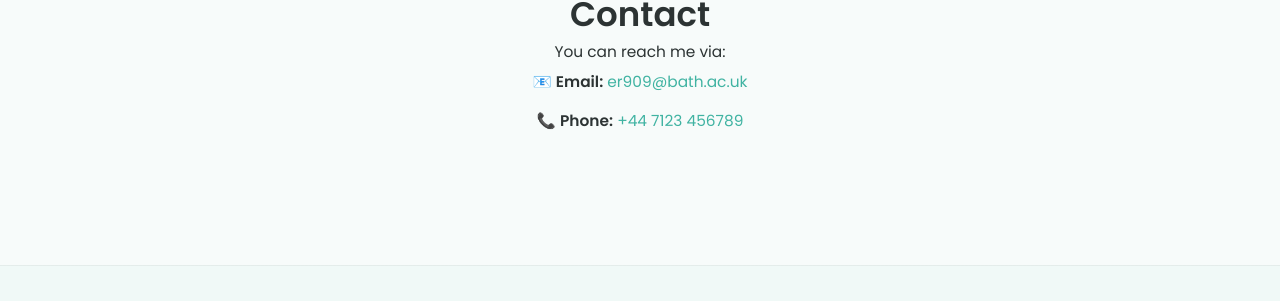
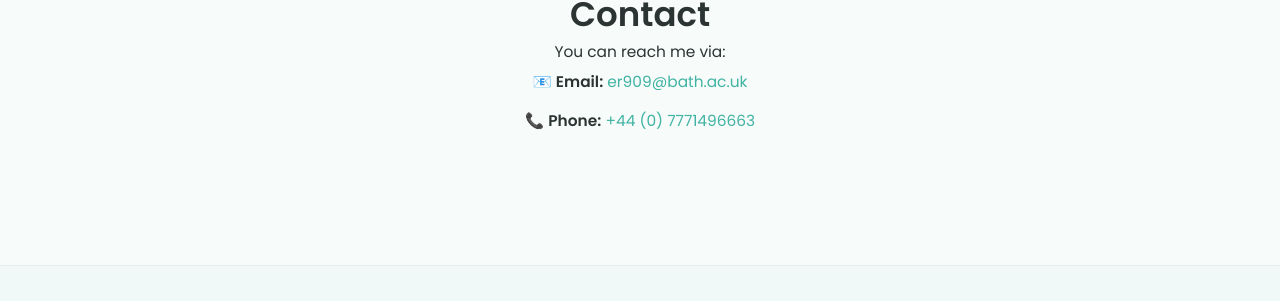
Before and after one commit to elliotroutier/elliot_portfolio, a Jekyll site: the page built from index.html, in a window 1280 px wide and 900 px high, scrolled down 3653 px. Shown: the part 485-786 px from the top of the window. Built offline with Jekyll 4.4.1, drawn with Linux system fonts in a browser that asks for light colours.

Commit message:
Update contact.html

```diff
--- a/_includes/contact.html
+++ b/_includes/contact.html
@@ -12,7 +12,7 @@
 
   <p>
     <span style="display: inline-block; margin: 0.5em;">
-      📞 <strong>Phone:</strong> <a href="tel:+44 (0) 7771496663">+44 7123 456789</a>
+      📞 <strong>Phone:</strong> <a href="tel:+447771496663">+44 (0) 7771496663</a>
     </span>
   </p>
 </section>
```
